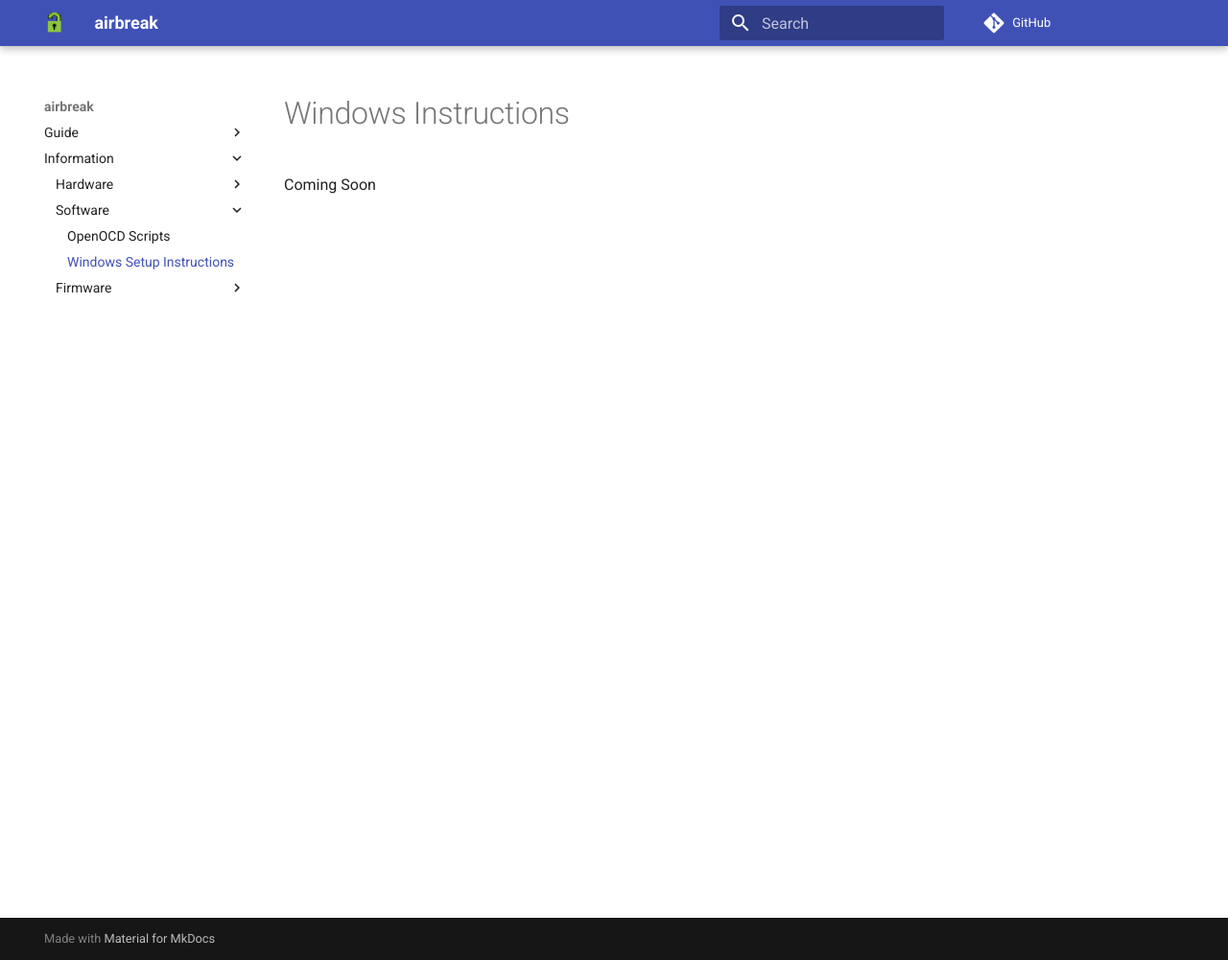
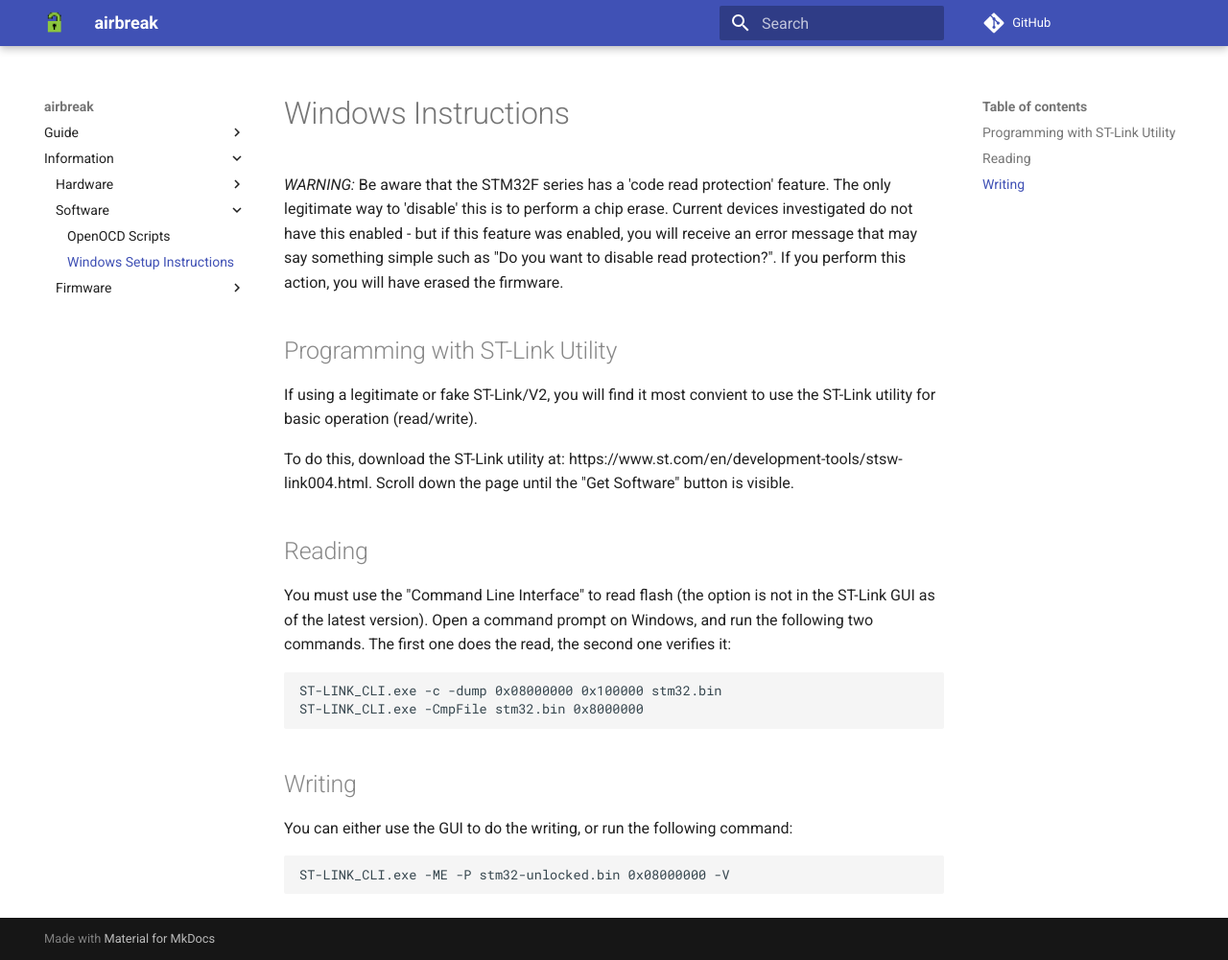
Before and after one commit to osresearch/airbreak, an MkDocs documentation site: the page built from docs/info/windows.md, in a window 1280 px wide and 1001 px high. Shown: the whole window at 96% size. Built offline with MkDocs 1.6.1 and Material for MkDocs 9.7.7, drawn with Linux system fonts in a browser that asks for light colours; comment, search, counter and statistics services are not loaded.

Commit message:
Some Windows love!

```diff
--- a/docs/info/windows.md
+++ b/docs/info/windows.md
@@ -1,2 +1,22 @@
 # Windows Instructions
-Coming Soon
+
+*WARNING:* Be aware that the STM32F series has a 'code read protection' feature. The only legitimate way to 'disable' this is to perform a chip erase. Current devices investigated do not have this enabled - but if this feature was enabled, you will receive an error message that may say something simple such as "Do you want to disable read protection?". If you perform this action, you will have erased the firmware.
+
+## Programming with ST-Link Utility
+
+If using a legitimate or fake ST-Link/V2, you will find it most convient to use the ST-Link utility for basic operation (read/write).
+
+To do this, download the ST-Link utility at: https://www.st.com/en/development-tools/stsw-link004.html. Scroll down the page until the "Get Software" button is visible.
+
+## Reading
+
+You must use the "Command Line Interface" to read flash (the option is not in the ST-Link GUI as of the latest version). Open a command prompt on Windows, and run the following two commands. The first one does the read, the second one verifies it:
+
+	ST-LINK_CLI.exe -c -dump 0x08000000 0x100000 stm32.bin
+	ST-LINK_CLI.exe -CmpFile stm32.bin 0x8000000
+
+## Writing
+
+You can either use the GUI to do the writing, or run the following command:
+
+	ST-LINK_CLI.exe -ME -P stm32-unlocked.bin 0x08000000 -V
```
